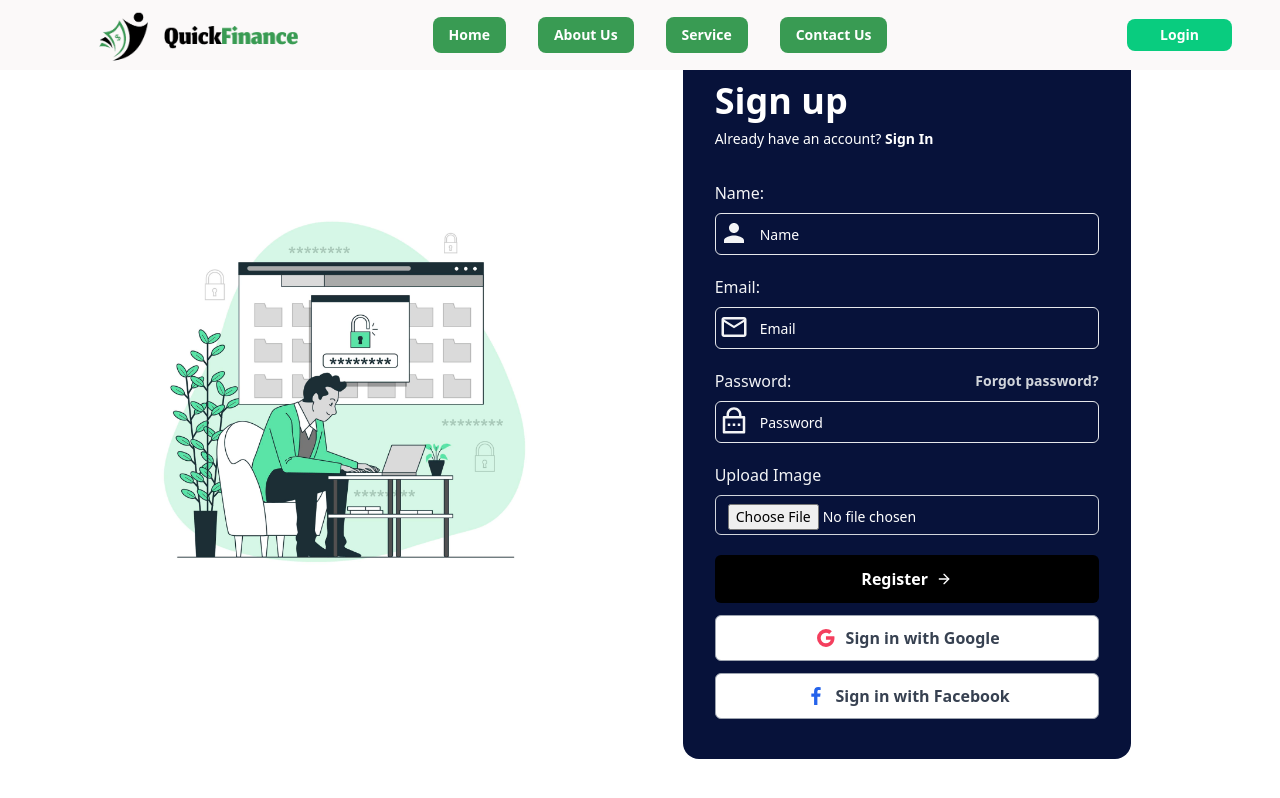
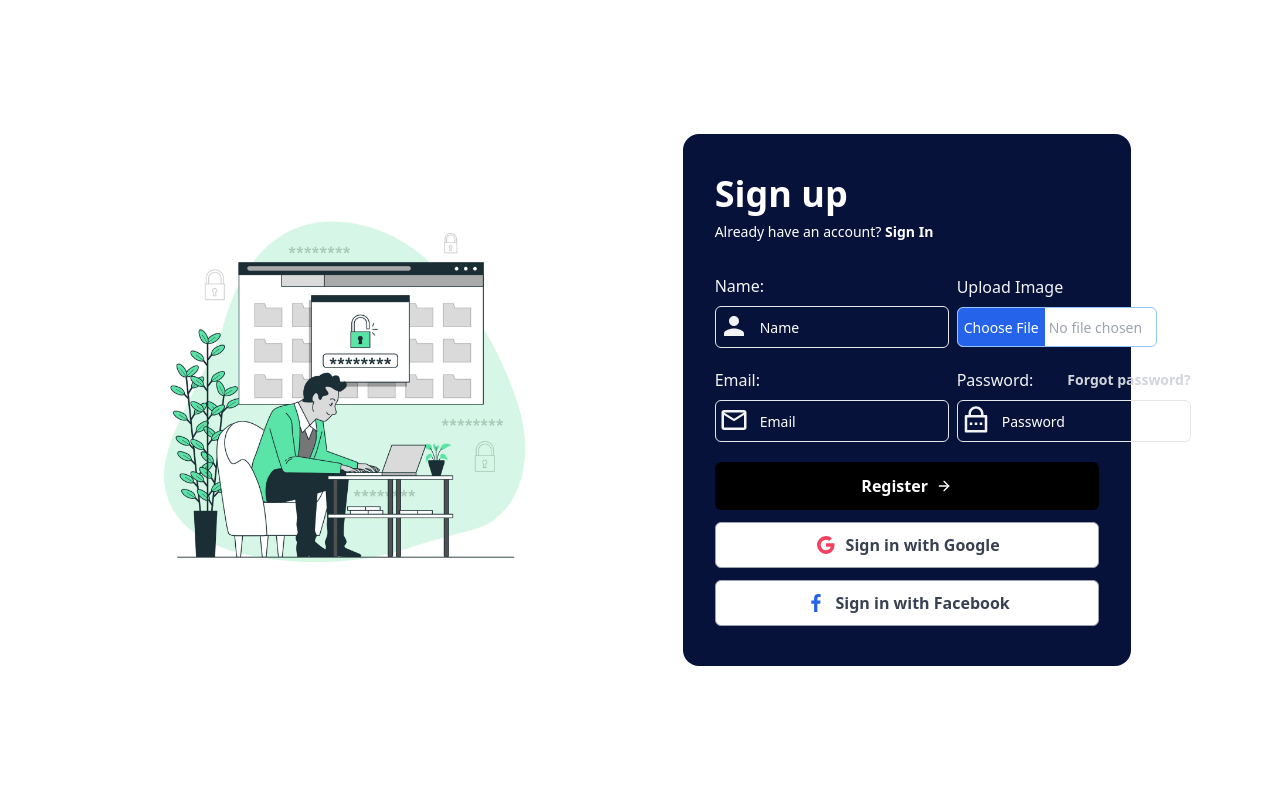
Before and after one commit to its-asif/QuickFinance-client-side, a React (Vite) app: page /register in a window 1280 px wide. Built offline with nearby package versions, Linux system fonts and the light colour scheme.

Commit message:
Updated Register page formate

```diff
--- a/src/layout/Main.jsx
+++ b/src/layout/Main.jsx
@@ -4,7 +4,7 @@ import Navbar from "../pages/shared/navbar/Navbar";
 const Main = () => {
     return (
         <div>
-<Navbar/>
+
             <Outlet />
 
         </div>
--- a/src/pages/login-register/register/Register.jsx
+++ b/src/pages/login-register/register/Register.jsx
@@ -40,15 +40,17 @@ const Register = () => {
                                 <form action="#" method="POST" className="mt-8">
                                     <div className="space-y-5">
 
+
+                                        <div className='flex gap-2'>
                                             {/* Name */}
                                             <div>
                                                 <label htmlFor="" className="text-base font-medium text-gray-100">
                                                     Name:
-                                                <MdPerson  size={30} className='absolute translate-x-1 translate-y-[13px]' />
+                                                    <MdPerson size={30} className='absolute translate-x-1 translate-y-[13px]' />
                                                 </label>
                                                 <div className="mt-2 border rounded-md">
                                                     <input
-                                                    className="lg:ml-8 flex h-10 lg:w-[350px]  text-white border-gray-300 bg-transparent px-3 py-2 text-sm placeholder:text-white focus:outline-none focus:border-none disabled:cursor-not-allowed disabled:opacity-50 "
+                                                        className="lg:ml-8 flex h-10 lg:w-[200px]  text-white border-gray-300 bg-transparent px-3 py-2 text-sm placeholder:text-white focus:outline-none focus:border-none disabled:cursor-not-allowed disabled:opacity-50 "
                                                         type="text"
                                                         placeholder='Name'
                                                     >
@@ -57,8 +59,24 @@ const Register = () => {
                                                 </div>
                                             </div>
 
+                                            {/* Upload Image */}
+                                            <div className="grid w-full items-center gap-1.5">
+                                                <label
+                                                    className="text-base font-medium text-gray-100"
+                                                >
+                                                    Upload Image
+                                                </label
+                                                >
+                                                <input
+                                                    className="flex h-10  lg:w-[200px] rounded-md border border-blue-300 border-input bg-white text-sm text-gray-400 file:h-10 file:border-0 file:bg-blue-600 file:text-white file:text-sm file:font-medium"
+                                                    type="file"
+                                                    id="picture"
+                                                />
+                                            </div>
 
+                                        </div>
 
+                                        <div className='flex gap-2'>
                                             {/* Email */}
                                             <div>
                                                 <label htmlFor="" className="text-base font-medium text-gray-100">
@@ -67,7 +85,7 @@ const Register = () => {
                                                 </label>
                                                 <div className="mt-2 border rounded-md">
                                                     <input
-                                                    className="lg:ml-8 flex h-10 lg:w-[350px]  text-white border-gray-300 bg-transparent px-3 py-2 text-sm placeholder:text-white focus:outline-none focus:border-none disabled:cursor-not-allowed disabled:opacity-50 "
+                                                        className="lg:ml-8 flex h-10 lg:w-[200px]  text-white border-gray-300 bg-transparent px-3 py-2 text-sm placeholder:text-white focus:outline-none focus:border-none disabled:cursor-not-allowed disabled:opacity-50 "
                                                         type="email"
                                                         placeholder='Email'
                                                     >
@@ -75,10 +93,8 @@ const Register = () => {
                                                     </input>
                                                 </div>
                                             </div>
+                                            {/* Password */}
                                             <div>
-
-
-                                            {/* Password */}
                                                 <div className="flex items-center justify-between">
                                                     <label htmlFor="" className="text-base font-medium text-gray-100">
                                                         Password:
@@ -94,12 +110,9 @@ const Register = () => {
                                                         Forgot password?
                                                     </a>
                                                 </div>
-
-
-
                                                 <div className="mt-2 border rounded-md">
                                                     <input
-                                                    className="lg:ml-8 flex h-10 lg:w-[350px]  text-white border-gray-300 bg-transparent px-3 py-2 text-sm placeholder:text-white focus:outline-none focus:border-none disabled:cursor-not-allowed disabled:opacity-50 "
+                                                        className="lg:ml-8 flex h-10 lg:w-[200px]  text-white border-gray-300 bg-transparent px-3 py-2 text-sm placeholder:text-white focus:outline-none focus:border-none disabled:cursor-not-allowed disabled:opacity-50 "
                                                         type="password"
                                                         placeholder='Password'
                                                     >
@@ -108,19 +121,6 @@ const Register = () => {
                                                 </div>
                                             </div>
 
-
-                                        {/* Upload Image */}
-                                        <div>
-                                            <label htmlFor="" className="text-base font-medium text-gray-100">
-                                                Upload Image
-                                            </label>
-                                            <div className="mt-2">
-                                                <input
-                                                    className="flex h-10 w-full rounded-md border text-white border-gray-300 bg-transparent px-3 py-2 text-sm placeholder:text-white focus:outline-none focus:ring-1 focus:ring-gray-400 focus:ring-offset-1 disabled:cursor-not-allowed disabled:opacity-50"
-                                                    type="file"
-                                                    placeholder="Upload Image"
-                                                ></input>
-                                            </div>
                                         </div>
 
 
```
Lines whose indentation alone changed are shown as unchanged.
